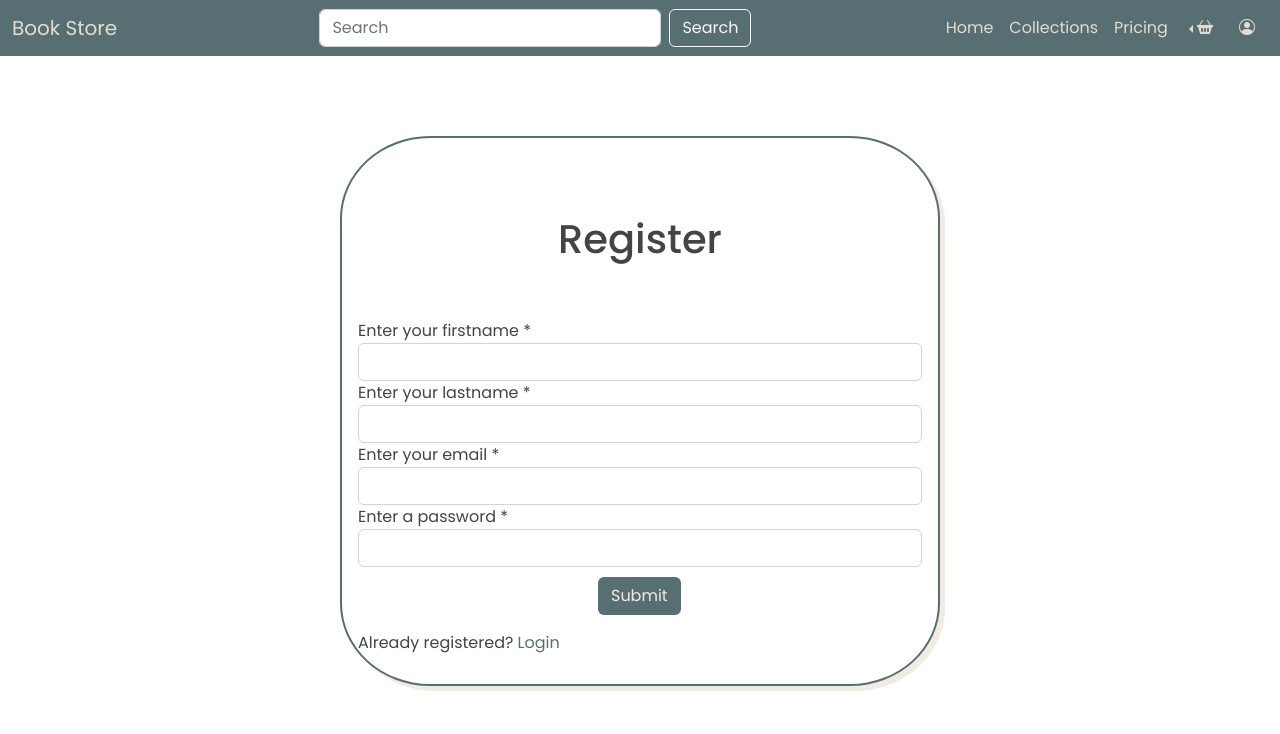
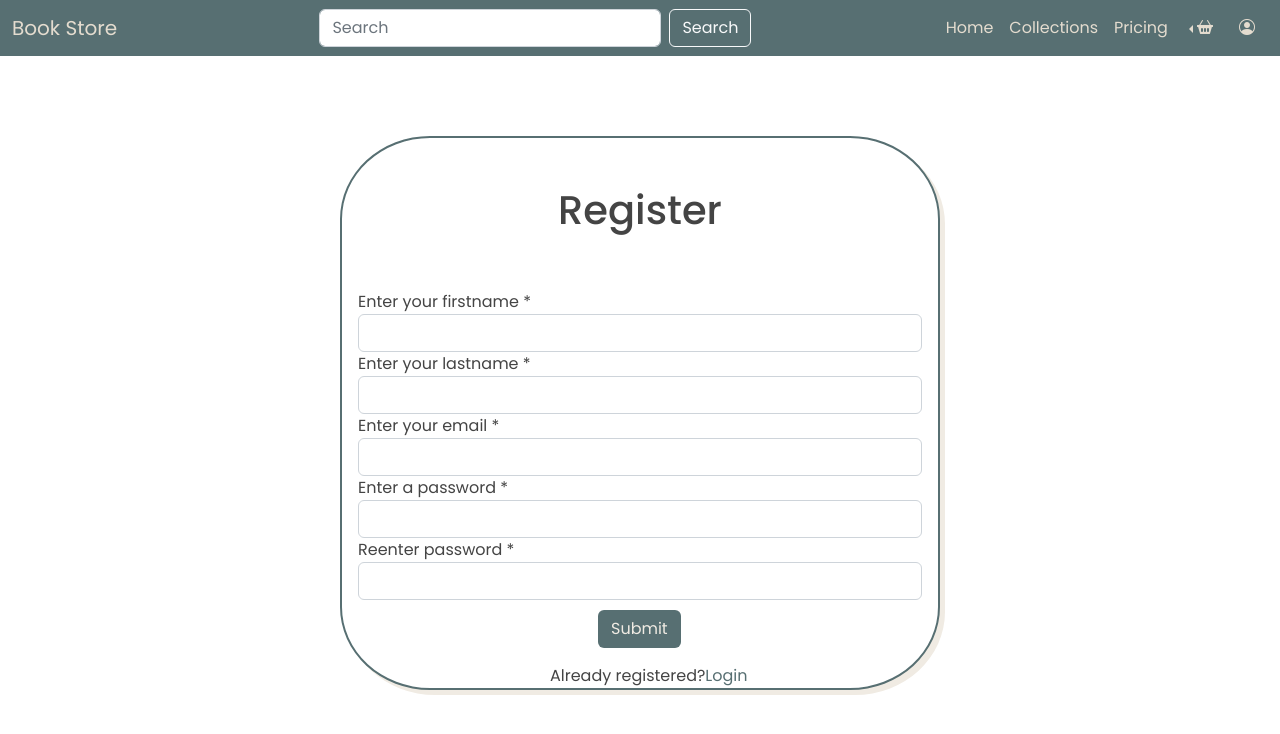
Before and after one commit to AfeefMM/e_comm_book_react, a React (Create React App) app: page /list in a window 1280 px wide. Shown: the top 734 px of the page. Built offline with nearby package versions, Linux system fonts and the light colour scheme; no server answers.

Commit message:
auth in progress

```diff
--- a/package.json
+++ b/package.json
@@ -8,6 +8,7 @@
     "@testing-library/user-event": "^13.5.0",
     "bootstrap": "^5.2.3",
     "bootstrap-icons": "^1.10.3",
+    "firebase": "^9.17.2",
     "jquery": "^3.6.3",
     "react": "^18.2.0",
     "react-bootstrap": "^2.7.2",
--- a/src/App.jsx
+++ b/src/App.jsx
@@ -1,25 +1,35 @@
-import React,{ Component } from "react";
+import React, { useState, useEffect } from "react";
 import { BrowserRouter, Routes, Route } from "react-router-dom";
-
+import { AuthProvider } from "./AuthContext";
+import { auth } from "./firebase";
+import { onAuthStateChanged } from "firebase/auth";
 import Topbar from "./navbar";
-import LoginScreen from "./Login/LoginScreen";
+import IdCards from "./IdCards";
 import LoginForm from "./Login/LoginForm";
 import SignUpForm from "./Login/SignUpForm";
 
-class App extends Component{
-    render(){
-        return <BrowserRouter>
-
+function App() {
+  const [currentUser, setCurrentUser] = useState(null);
+  useEffect(() => {
+    onAuthStateChanged(auth, (user) => {
+      setCurrentUser(user)
+     })
+  }, [])
+  return (
+    <BrowserRouter>
+      <AuthProvider value={{ currentUser }}>
         <Routes>
-            <Route path="/" exact component={<LoginScreen/>}/>
-            <Route path="/login" exact component={<LoginForm/>}/>
-            <Route path="/signup" exact component={<SignUpForm/>}/>
-            </Routes>
-            <Topbar/>
-            {/* <IdCards /> */}
-            <LoginScreen/>
-        </BrowserRouter>;
-    }
+          <Route path="/" exact component={<LoginForm />} />
+          <Route path="/login" exact component={<LoginForm />} />
+          <Route path="/signup" exact component={<SignUpForm />} />
+          <Route path="/list" exact component={<IdCards />} />
+        </Routes>
+        <Topbar />
+        {/* <IdCards /> */}
+        <SignUpForm />
+      </AuthProvider>
+    </BrowserRouter>
+  );
 }
 
 export default App;
--- a/src/Login/SignUpForm.jsx
+++ b/src/Login/SignUpForm.jsx
@@ -1,37 +1,193 @@
 import React, { useState, useContext } from "react";
+import { Link } from "react-router-dom";
+import { auth } from "../firebase";
+import { createUserWithEmailAndPassword } from "firebase/auth";
+import { useForm } from "react-hook-form";
 
 function SignUpForm() {
+  // RegistrationForm can go through 5 states
+  // states: (1) initial, (2) loading, (3) validationFailed, (4) successful, (5) unsucessful
+  // const [state, setState] = useState("initial");
+
+  // errorsState is for tracking the validation errors
+  //const [errorsState, setErrorsState] = useState([]);
+
+  const [firstName, setfirstName] = useState("");
+  const [lastName, setlastName] = useState("");
+  const [email, setEmail] = useState("");
+  const [password, setPassword] = useState("");
+  const [confirmPassword, setConfirmPassword] = useState("");
+  //const { setError} = useForm();
+  const [error, setError] = useState("");
+
+  const register = (e) => {
+    e.preventDefault();
+    setError("");
+    if (validatePassword()) {
+      // Create a new user with email and password using firebase
+      createUserWithEmailAndPassword(auth, email, password)
+        .then((res) => {
+          console.log(res.user);
+        })
+        .catch((err) => setError(err.message));
+    }
+    setEmail("");
+    setPassword("");
+    setConfirmPassword("");
+  };
+
+  const validatePassword = () => {
+    let isValid = true;
+    if (password !== "" && confirmPassword !== "") {
+      if (password !== confirmPassword) {
+        isValid = false;
+        return "Passwords does not match";
+      }
+    }
+    return isValid;
+  };
+
   return (
-    <div className="container signUpContainer ps-3 pe-3">
+    // <div className="container signUpContainer ps-3 pe-3 auth">
+    //   <h1 className="py-5" style={{ textAlign: "center" }}>
+    //     Register
+    //   </h1>
+
+    //   <label>Enter your firstname *</label>
+    //   <input
+    //     value={firstName} required
+    //     className="field form-control"
+    //     name="firstName"
+    //     type="text"
+    //     onChange={e => setfirstName(e.target.value)}
+    //   />
+
+    //   <label>Enter your lastname *</label>
+    //   <input
+    //     value={lastName} required
+    //     className="field form-control"
+    //     name="lastName"
+    //     type="text"
+    //     onChange={e => setlastName(e.target.value)}
+    //   />
+
+    //   <label>Enter your email *</label>
+    //   <input
+    //     value={email} required
+    //     className="field form-control"
+    //     name="email"
+    //     type="text"
+    //     onChange={e => setEmail(e.target.value)}
+    //   />
+
+    //   <label>Enter a password *</label>
+    //   <input
+    //     value={password} required
+    //     className="field form-control"
+    //     name="password"
+    //     autocomplete="off"
+    //     type="password"
+    //     onChange={e => setPassword(e.target.value)}
+    //   />
+    //   <label>Reenter password *</label>
+    //   <input
+    //     value={confirmPassword} required
+    //     className="field form-control"
+    //     name="password"
+    //     autocomplete="off"
+    //     type="password"
+    //     onChange={e => setConfirmPassword(e.target.value)}
+    //   />
+    //   <button className="btn submitBtn mb-3 " type="submit">
+    //     Submit
+    //   </button>
+    //   <br />
+    //   <span style={{ marginLeft: "12em" }}>Already registered?
+    //   <Link to="/login" style={{ color: "rgb(87, 111, 114)", textDecoration: "none" }}>Login</Link>
+    //   </span>
+
+    //   {/* <label style={{ marginLeft: "12em" }}>Already registered? </label>
+
+    //   <a
+    //     href="#"
+    //     style={{ color: "rgb(87, 111, 114)", textDecoration: "none" }}
+    //   >
+    //     {" "}
+    //     Login
+    //   </a> */}
+    // </div>
+    <div className="center">
+      <div className="auth container signUpContainer ps-3 pe-3">
       <h1 className="py-5" style={{ textAlign: "center" }}>
          Register
        </h1>
-
+        {error && <div className="auth__error">{error}</div>}
+        <form onSubmit={register} name="registration_form">
           <label>Enter your firstname *</label>
-      <input className="field form-control" name="firstName" type="text" />
+          <input
+            value={firstName}
+            required
+            className="field form-control"
+            name="firstName"
+            type="text"
+            onChange={(e) => setfirstName(e.target.value)}
+          />
 
           <label>Enter your lastname *</label>
-      <input className="field form-control" name="lastName" type="text" />
+          <input
+            value={lastName}
+            required
+            className="field form-control"
+            name="lastName"
+            type="text"
+            onChange={(e) => setlastName(e.target.value)}
+          />
 
           <label>Enter your email *</label>
-      <input className="field form-control" name="email" type="text" />
+          <input
+            value={email}
+            required
+            className="field form-control"
+            name="email"
+            type="text"
+            onChange={(e) => setEmail(e.target.value)}
+          />
 
           <label>Enter a password *</label>
           <input
+            value={password}
+            required
             className="field form-control"
             name="password"
             autocomplete="off"
             type="password"
+            onChange={(e) => setPassword(e.target.value)}
           />
-      <button className="btn submitBtn mb-3 " type="button">
+          <label>Reenter password *</label>
+          <input
+            value={confirmPassword}
+            required
+            className="field form-control"
+            name="password"
+            autocomplete="off"
+            type="password"
+            onChange={(e) => setConfirmPassword(e.target.value)}
+          />
+          <button className="btn submitBtn mb-3 " type="submit">
             Submit
           </button>
-      <br/>
-      <label>Already registered? </label>
-
-      <a href="#"style={{color:"rgb(87, 111, 114)",textDecoration:"none"}}> Login</a>
-
-
+          <br />
+          <span style={{ marginLeft: "12em" }}>
+            Already registered?
+            <Link
+              to="/login"
+              style={{ color: "rgb(87, 111, 114)", textDecoration: "none" }}
+            >
+              Login
+            </Link>
+          </span>
+        </form>
+      </div>
     </div>
   );
 }
--- /dev/null
+++ b/src/firebase.js
@@ -0,0 +1,27 @@
+import { initializeApp } from 'firebase/app'
+import {getAuth} from 'firebase/auth'
+
+// Import the functions you need from the SDKs you need
+
+// TODO: Add SDKs for Firebase products that you want to use
+// https://firebase.google.com/docs/web/setup#available-libraries
+
+// Your web app's Firebase configuration
+// For Firebase JS SDK v7.20.0 and later, measurementId is optional
+const firebaseConfig = {
+  apiKey: "AIzaSyB5cNlsg51oxaXpY4VoTlhp6nHFPywHnIg",
+  authDomain: "book-store-users-78c36.firebaseapp.com",
+  projectId: "book-store-users-78c36",
+  storageBucket: "book-store-users-78c36.appspot.com",
+  messagingSenderId: "496547746272",
+  appId: "1:496547746272:web:edb5a28ce67ada0df41b85",
+  measurementId: "G-MF3V2REJ2V"
+};
+
+// Initialize Firebase
+//const analytics = getAnalytics(app);
+
+const app = initializeApp(firebaseConfig)
+const auth = getAuth(app)
+
+export {auth}
--- a/src/index.css
+++ b/src/index.css
@@ -50,7 +50,7 @@ body {
     border-style:solid;
     box-shadow: 5px 5px rgb(240, 235, 227);
     background-color: rgb(255, 255, 255);
-
+    margin-top: 5em;
     border-width: 2px;
     border-color: rgb(87, 111, 114);
     align-content: center;
```
Also changed, not shown: 1 other file (tests, documents, lock files or other folders). Lines whose indentation alone changed are shown as unchanged.
